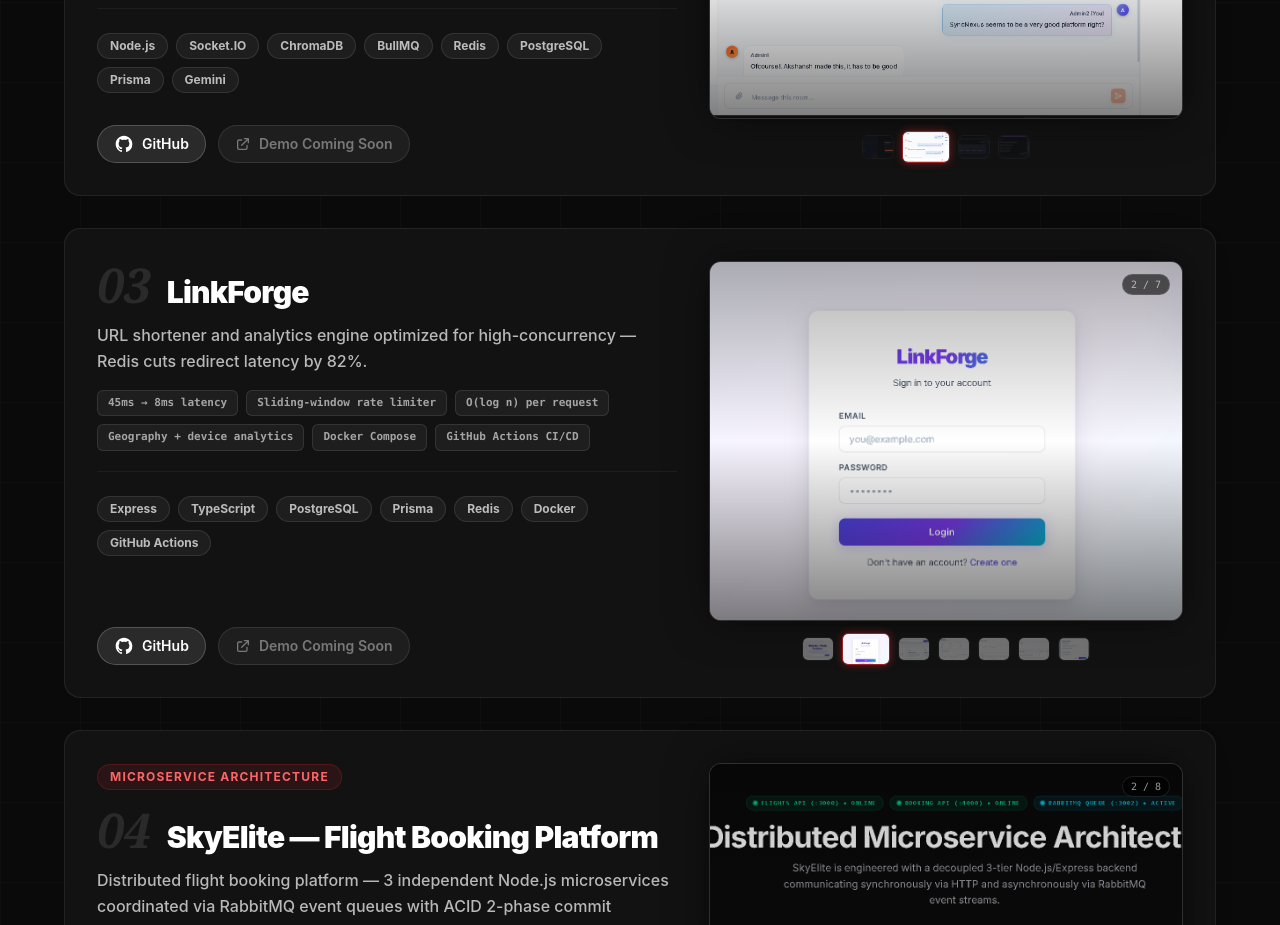
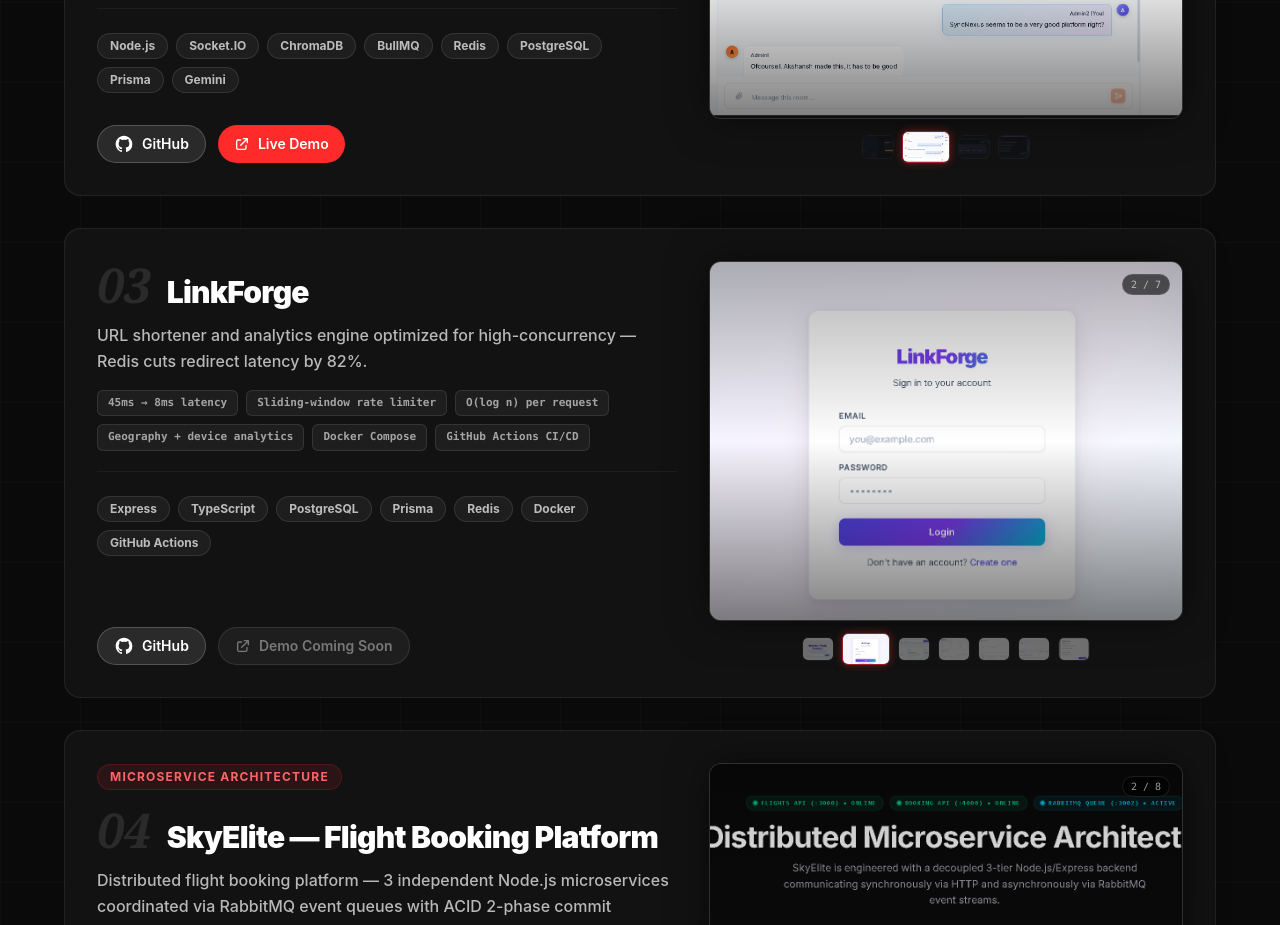
Before and after one commit to Akshansh0519/My-Portfolio, a React (Vite) app: page / in a window 1280 px wide. Shown: the part 5240-6165 px from the top of the page. Built offline with nearby package versions, Linux system fonts and the light colour scheme; no server answers.

Commit message:
Updated working demo link for SyncNexus

```diff
--- a/src/data/portfolioData.js
+++ b/src/data/portfolioData.js
@@ -315,7 +315,7 @@
     techTags: ["Node.js", "Socket.IO", "ChromaDB", "BullMQ", "Redis", "PostgreSQL", "Prisma", "Gemini"],
     links: {
       github: "https://github.com/Akshansh0519/SyncNexus", // Confirm URL
-      demo: null, // Add live demo URL when available
+      demo: "https://sync-nexus.vercel.app/",
     },
     isFlagship: false,
   },
```
